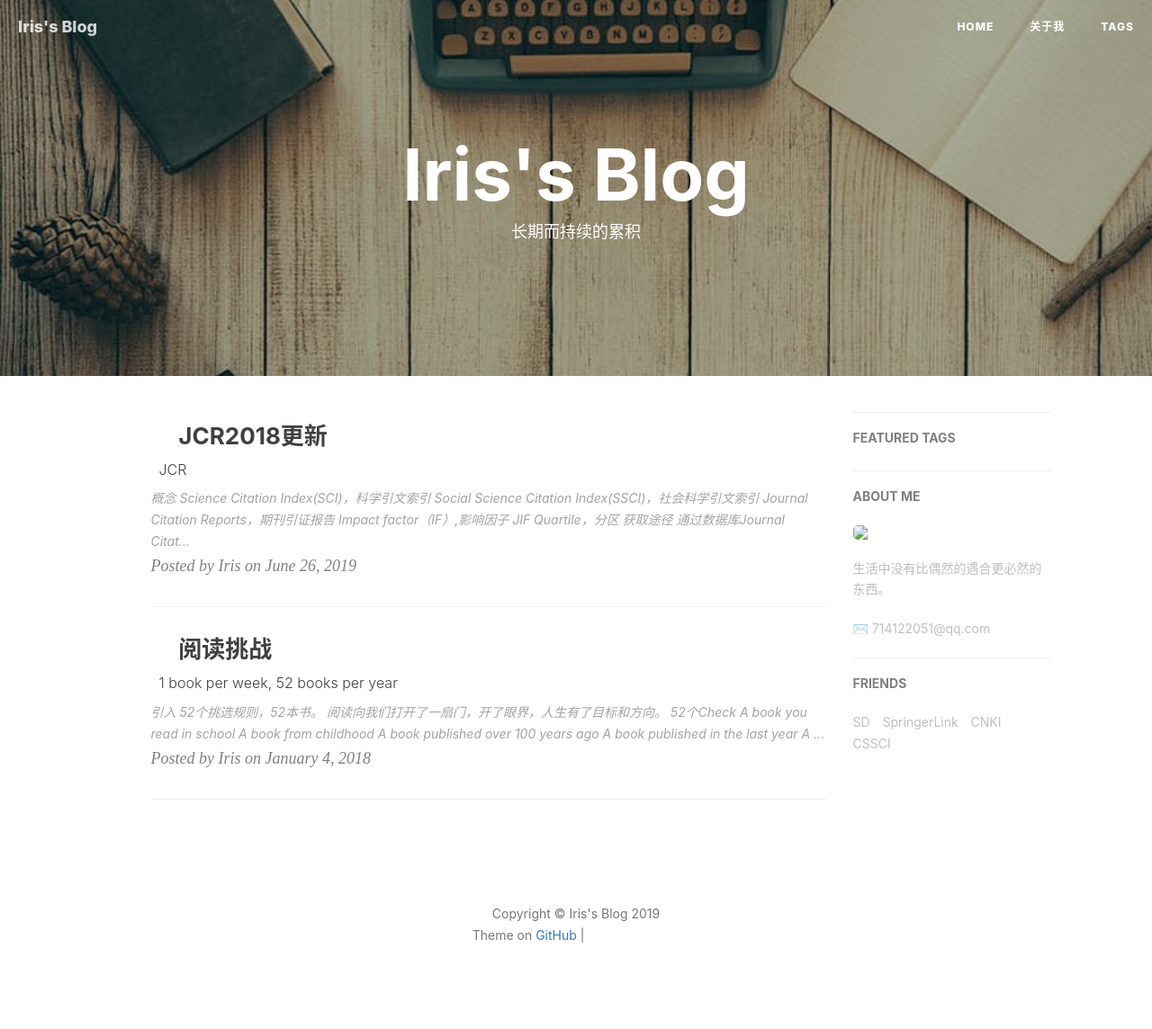
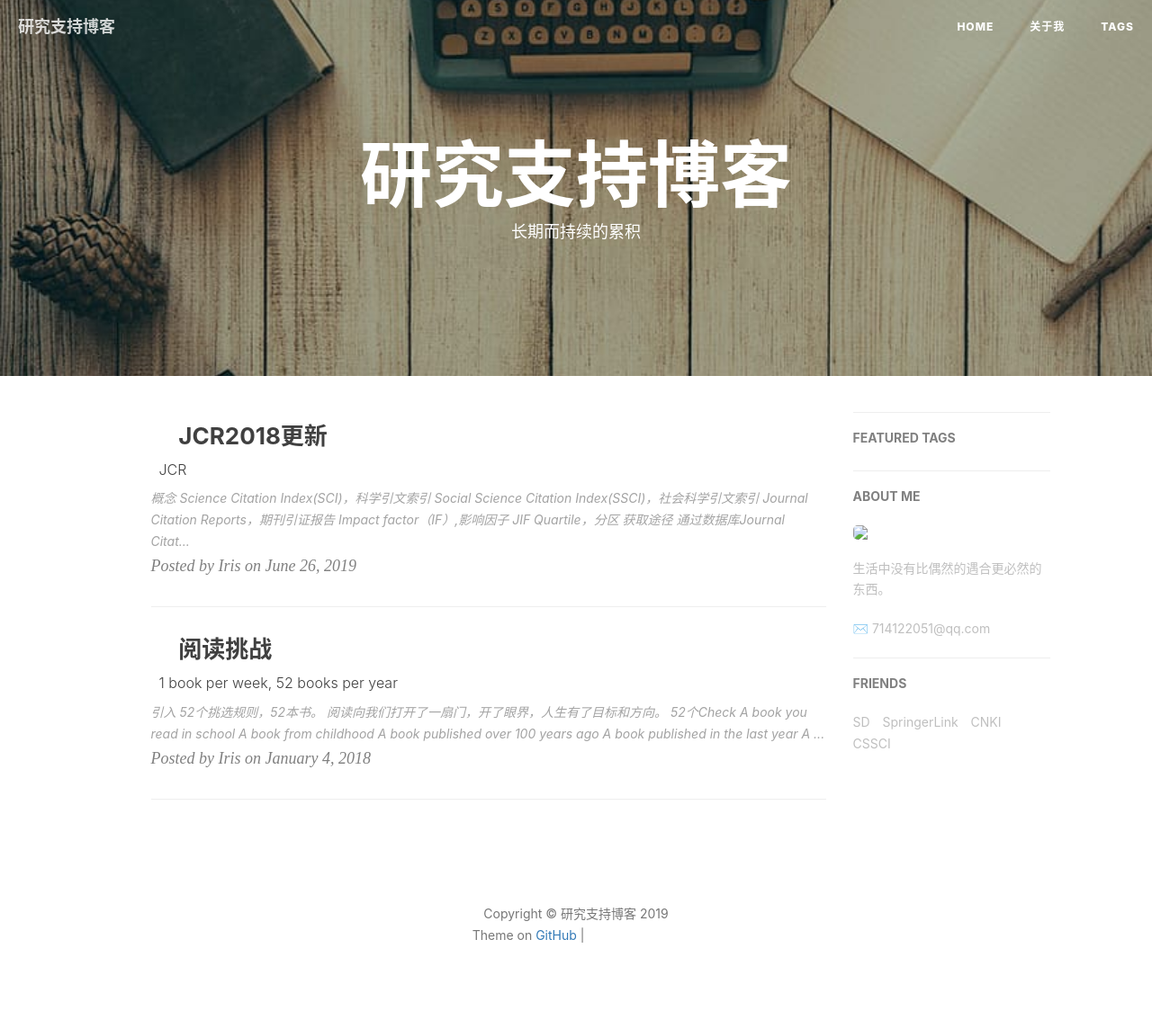
Before and after one commit to njfulib/njfulib.github.io, a Jekyll site: the page built from index.html, in a window 1280 px wide. Shown: the whole page at 90% size. Built offline with Jekyll 4.4.1, drawn with Linux system fonts in a browser that asks for light colours; nearby versions of some CDN libraries; the list of posts is cut into pages by our own code; comment, search, counter and statistics services are not loaded; grey boxes are pictures that could not be loaded.

Commit message:
Update _config.yml

```diff
--- a/_config.yml
+++ b/_config.yml
@@ -1,10 +1,10 @@
 # Site settings
-title: Iris's Blog
+title: 研究支持博客
 SEOTitle: Iris'blog | njfulib's Blog
 header-img: img/post-bg-desk.jpg
 email: 714122051@qq.com
-description: "极简主义"
-keyword: Iris Chen, Iris's Blog, Library, information"
+description: "学术工具进阶"
+keyword: Iris Chen, Library, information, 检索，研究支持"
 url: "http://njfulib.github.io"          # your host, for absolute URL
 baseurl: ""      # for example, '/blog' if your blog hosted on 'host/blog'
 github_repo: "https://github.com/njfulib/njfulib.github.io.git" # you code repository
```
